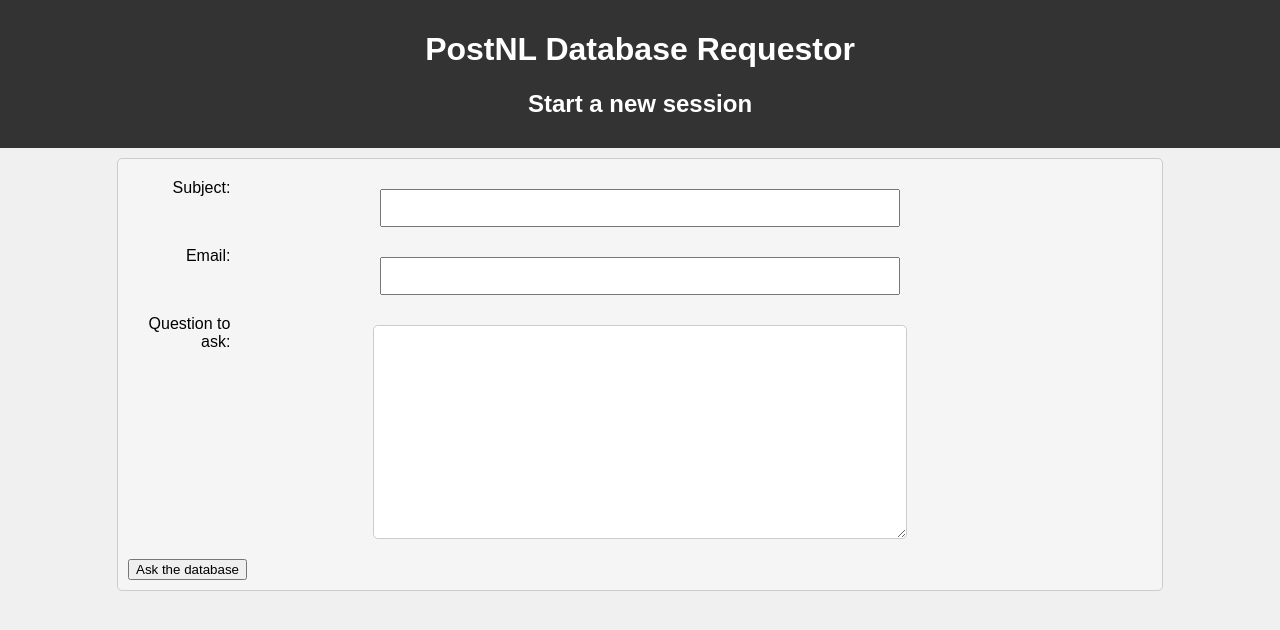
After one commit to hvdv99/DataBridge, a Flask app: template services/ui/templates/start_session.html in a window 1280 px wide. The commit adds this page. Shown: the top 630 px of the page. Run offline with Flask 3, Linux system fonts and the light colour scheme; the template is opened without the code that fills it, so the values that code supplies are empty.

Commit message:
GUI integration with documenation

```diff
--- a/requirements.txt
+++ b/requirements.txt
@@ -2,3 +2,5 @@
 pandas
 flask
 vanna
+jinja2
+flask_sqlalchemy
--- a/services/ui/app.py
+++ b/services/ui/app.py
@@ -1,9 +1,20 @@
 from flask import Flask, render_template, request
+import jinja2
+from flask_sqlalchemy import SQLAlchemy
+import os
 
-from ..querier.querier import DBQuerier
+from services.querier.querier import DbQuerier
 
 app = Flask(__name__)
 app.config['SECRET_KEY'] = '123'
+
+# I do not think it is necessary to connect to the database here, but I am not sure, so I did it anyway
+basedir = os.path.abspath(os.path.dirname(os.path.dirname(os.path.dirname(__file__))))
+db_location = os.path.join(basedir, "data/PostNL_SQLite.sqlite")
+
+app.config['SQLALCHEMY_DATABASE_URI'] = 'sqlite:///' + db_location
+db = SQLAlchemy(app)
+dbquery = DbQuerier(sample_db_loc=db_location)
 
 
 @app.route('/', methods=['GET', 'POST'])
@@ -15,9 +26,40 @@
     - Jinja HTML templates: https://jinja.palletsprojects.com/en/3.1.x/templates/#template-inheritance
     """
     if request.method == 'GET':
-        render_template('query.html')
+        return render_template('start_session.html')
     elif request.method == 'POST':
-        render_template('result.html')
+        return render_template('result.html')
+
+@app.route('/vanna_table_view', methods=['GET', 'POST'])
+def vanna_table_view():
+    """
+    Basic setup for a flask query application. To include variables in HTML template,
+    check the documentation for:
+    - Flask: https://flask.palletsprojects.com/en/3.0.x/quickstart/#a-minimal-application
+    - Jinja HTML templates: https://jinja.palletsprojects.com/en/3.1.x/templates/#template-inheritance
+    """
+    if request.method == 'POST':
+        print("request.form: ", request.form)
+        question = request.form['session_question']
+        email = request.form['session_email']
+        subject = request.form['session_subject']
+        #sql_code = dbquery.generate_sql(question)
+        sql_code = "SELECT month_id, SUM(parcels_home_1st) AS total_first_attempts FROM delivery_facts WHERE month_id LIKE '2023%' GROUP BY month_id ORDER BY total_first_attempts DESC LIMIT 10"
+        print("sql_code: ", sql_code)
+
+        df = dbquery.generate_sample_data(sql_query=sql_code)
+
+        return render_template('vanna_table_view.html', tables=[df.to_html(classes='data')], titles=df.columns.values, sql_code = sql_code, question = question, email = email, subject = subject)
+    else:
+        sql_code = "SELECT month_id, SUM(parcels_home_1st) AS total_first_attempts FROM delivery_facts WHERE month_id LIKE '2023%' GROUP BY month_id ORDER BY total_first_attempts DESC LIMIT 10"
+        print("sql_code: ", sql_code)
+
+        df = dbquery.generate_sample_data(sql_query=sql_code)
+
+        return render_template('vanna_table_view.html', tables=[df.to_html(classes='data')], titles=df.columns.values,
+                               sql_code=sql_code)
+
+        return render_template('start_session.html')
 
 
 if __name__ == "__main__":
--- /dev/null
+++ b/services/ui/static/css/style.css
@@ -0,0 +1,101 @@
+body{
+    background-color: #f0f0f0;
+    font-family: Arial, sans-serif;
+    margin: 0;
+    padding: 0;
+}
+header{
+    background-color: #333;
+    color: #fff;
+    padding: 10px 10px;
+    text-align: center;
+}
+/* the class for the div that contains the form for the session */
+#question_div{
+    background-color: whitesmoke;
+    border: 1px solid #ccc;
+    border-radius: 5px;
+    margin: 10px auto;
+    padding: 10px;
+    width: 80%;
+}
+
+/* the class for the field where you have to put your question to vanna in the session */
+#session_question_field{
+    width: 50%;
+    padding: 10px;
+    margin: 10px 10% 10px 0;
+    border: 1px solid #ccc;
+    border-radius: 5px;
+    height: 12em;
+    font-size:16px;
+
+}
+/* the div for each label and input box: for example: Subject and inputfield */
+.session_info{
+    display: flex;
+    flex-wrap: wrap;
+    justify-content: space-between;
+    margin: 10px 0;
+}
+
+/* the label and input box for each div */
+.session_info label, .session_info input{
+    display: inline-block;
+
+}
+
+
+.session_info input {
+  width: 50%;
+    margin: 10px 10% 10px 0;
+    height: 2em;
+    font-size:16px;
+
+  text-align: left;
+
+}
+
+.session_info label {
+  width: 10%;
+  min-width: 55px;
+  text-align: right;
+}
+
+table {
+    border-collapse: collapse;
+    margin: 25px 0;
+    font-size: 0.9em;
+    font-family: sans-serif;
+    min-width: 400px;
+    box-shadow: 0 0 20px rgba(0, 0, 0, 0.15);
+}
+table thead tr {
+    background-color: #009879;
+    color: #ffffff;
+    text-align: left;
+}
+
+table th, table td {
+    padding: 12px 15px;
+}
+
+#table_with_description_div {
+    display: flex;
+    flex-wrap: wrap;
+    justify-content: space-between;
+    margin: 10px 25px;
+
+}
+
+#result_table_div {
+    width: 50%;
+    margin: 10px 0;
+    background: #fff;
+}
+
+#table_descriptions_div {
+    width: 50%;
+    margin: 10px 0;
+    background: wheat;
+}
--- a/services/ui/templates/base.html
+++ b/services/ui/templates/base.html
@@ -2,11 +2,17 @@
 <html lang="nl">
 <head>
     <meta charset="UTF-8">
-    <title>{block title} {endblock}</title>
+    <link rel="stylesheet" href="{{ url_for('static', filename='css/style.css') }}">
+    <title>{%block title%} {%endblock%}</title>
 </head>
+
+<header>
+    <h1>PostNL Database Requestor</h1>
+    {% block header %}  {% endblock %}
+</header>
 <body>
-{block content}
+{%block content%}
 <!-- Content for query.html and result.html will be inserted here -->
-{endblock}
+{%endblock%}
 </body>
 </html>
--- /dev/null
+++ b/services/ui/templates/start_session.html
@@ -0,0 +1,23 @@
+{%extends 'base.html'%}
+{% block title %} PostNL Querier {% endblock %}
+{% block header %} <h2>Start a new session</h2> {% endblock %}
+{% block content %}
+<div id="question_div">
+<form action="/vanna_table_view" method="POST">
+    <div class="session_info">
+    <label for="session_subject">Subject:</label>
+    <input type="text" id="session_subject" name="session_subject" class="input_field" required><br><br>
+    </div>
+    <div class="session_info">
+        <label for = "session_email">Email:</label>
+        <input type="email" id="session_email" name="session_email" class="input_field" required><br><br>
+    </div>
+    <div class="session_info">
+    <label for="session_question_field">Question to ask:</label>
+    <textarea id="session_question_field" name="session_question" class="input_field"  required></textarea><br><br>
+    </div>
+
+    <input type="submit" value="Ask the database">
+</form>
+</div>
+{% endblock %}
```
Also changed, not shown: services/ui/templates/vanna_table_view.html (added, +23 -0 lines), services/ui/static/js/script.js (added), 1 other file.
